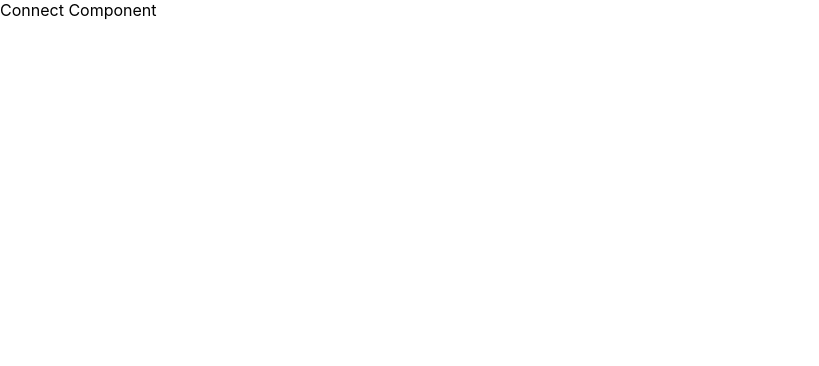
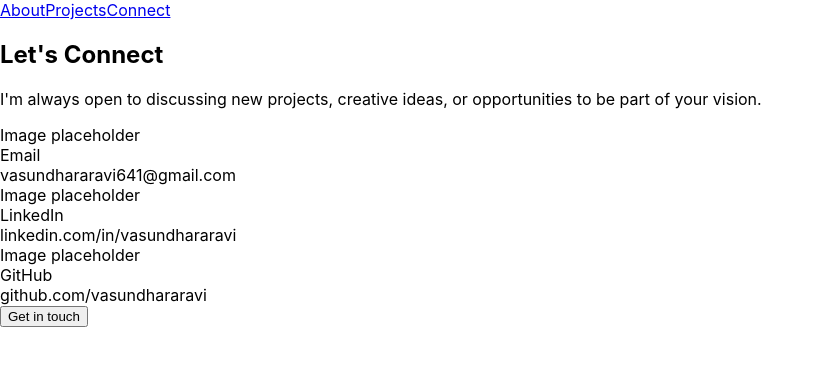
Before and after one commit to Vasuuu641/portfolio, a React (Create React App) app: page /connect in a window 1280 px wide. Shown: the top 366 px of the page, without its empty margins (0-819 px from the left). Built offline with nearby package versions, Linux system fonts and the light colour scheme.

Commit message:
Added connections page and made other related components and navbar connections

```diff
--- /dev/null
+++ b/src/components/ConCard.tsx
@@ -0,0 +1,16 @@
+type ConnectCardProps = {
+    image: string;
+    name: string;
+    info : string;
+}
+
+export default function ConCard(props : ConnectCardProps)
+{
+    return (
+        <div className="ConCard">
+            <div className="Image">{props.image}</div>
+            <div className="Name">{props.name}</div>
+            <div className="Info">{props.info}</div>
+        </div>
+    )
+}
--- a/src/components/Navbar.tsx
+++ b/src/components/Navbar.tsx
@@ -5,7 +5,7 @@
         <nav className="NavBar">
             <Link to ="/about">About</Link>
             <Link to ="/projects">Projects</Link>
-            <Link to ="/contact">Contact</Link>
+            <Link to ="/connect">Connect</Link>
         </nav>
     )
 }
--- a/src/pages/Connect.tsx
+++ b/src/pages/Connect.tsx
@@ -1,6 +1,39 @@
+import Navbar from "../components/Navbar";
+import Button from "../components/Button";
+import ConCard from "../components/ConCard";
+
+
 function Connect()
 {
-    return <div>Connect Component</div>;
+    return (
+        <section className="Connect" id="connect">
+
+            < Navbar />
+            <h1>Let's Connect</h1>
+
+            <p>I'm always open to discussing new projects, creative ideas, or opportunities to be part of your vision.</p>
+
+            <ConCard
+            image="Image placeholder"
+            name="Email"
+            info="vasundhararavi641@gmail.com"
+            />
+
+            <ConCard
+            image="Image placeholder"
+            name="LinkedIn"
+            info="linkedin.com/in/vasundhararavi"
+            />
+
+            <ConCard
+            image="Image placeholder"
+            name="GitHub"
+            info="github.com/vasundhararavi"
+            />
+
+            <Button text="Get in touch"/>
+            </section>
+    )
 
 }
 
--- a/src/pages/Home.tsx
+++ b/src/pages/Home.tsx
@@ -8,6 +8,8 @@
         <section className="Home" id="home">
 
             < Navbar />
+
+            <p>Available for new opportunities</p>
 
             <h1>Hi, I'm Vasundhara Ravikumar</h1>
             <h2>Aspiring Software Engineer</h2>
--- a/src/pages/Projects.tsx
+++ b/src/pages/Projects.tsx
@@ -1,5 +1,5 @@
 import ProjectCard from "../components/Card";
-import Card from "../components/Card";
+
 
 function Projects() {
 
```
